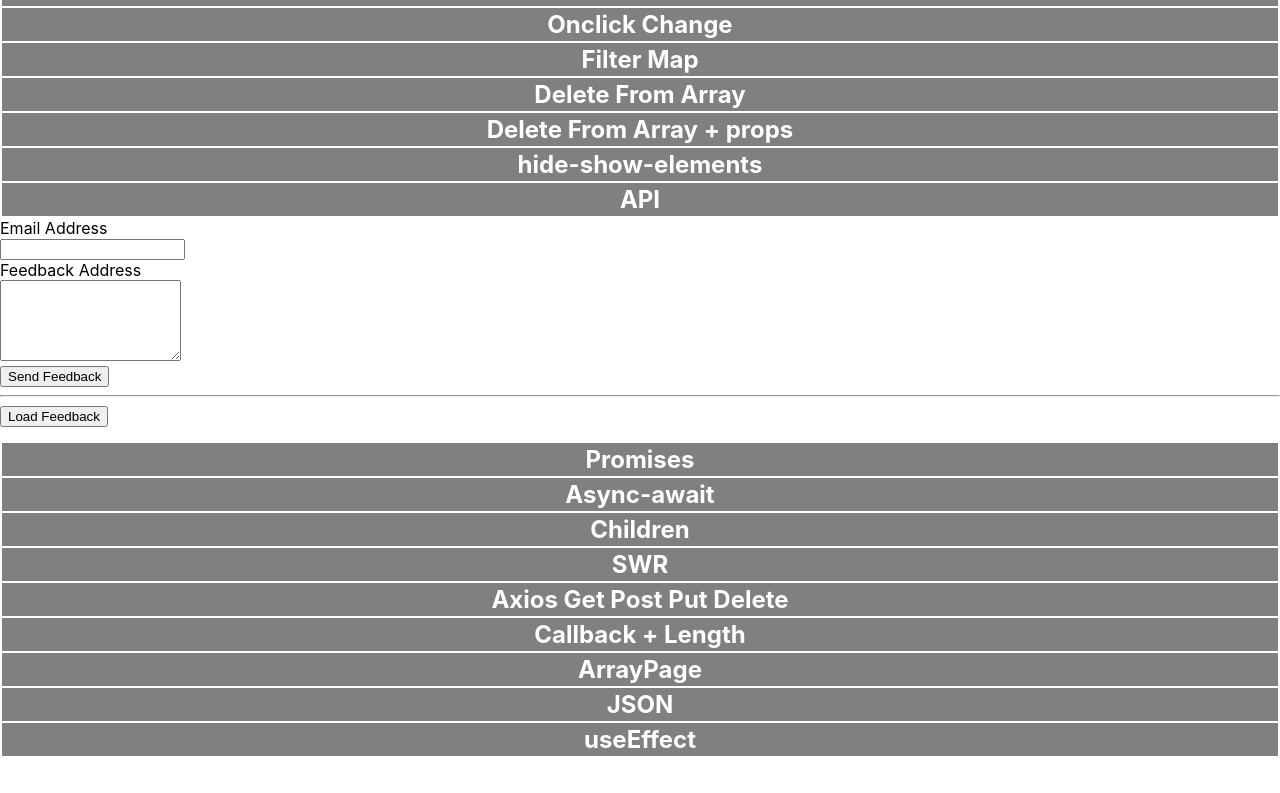
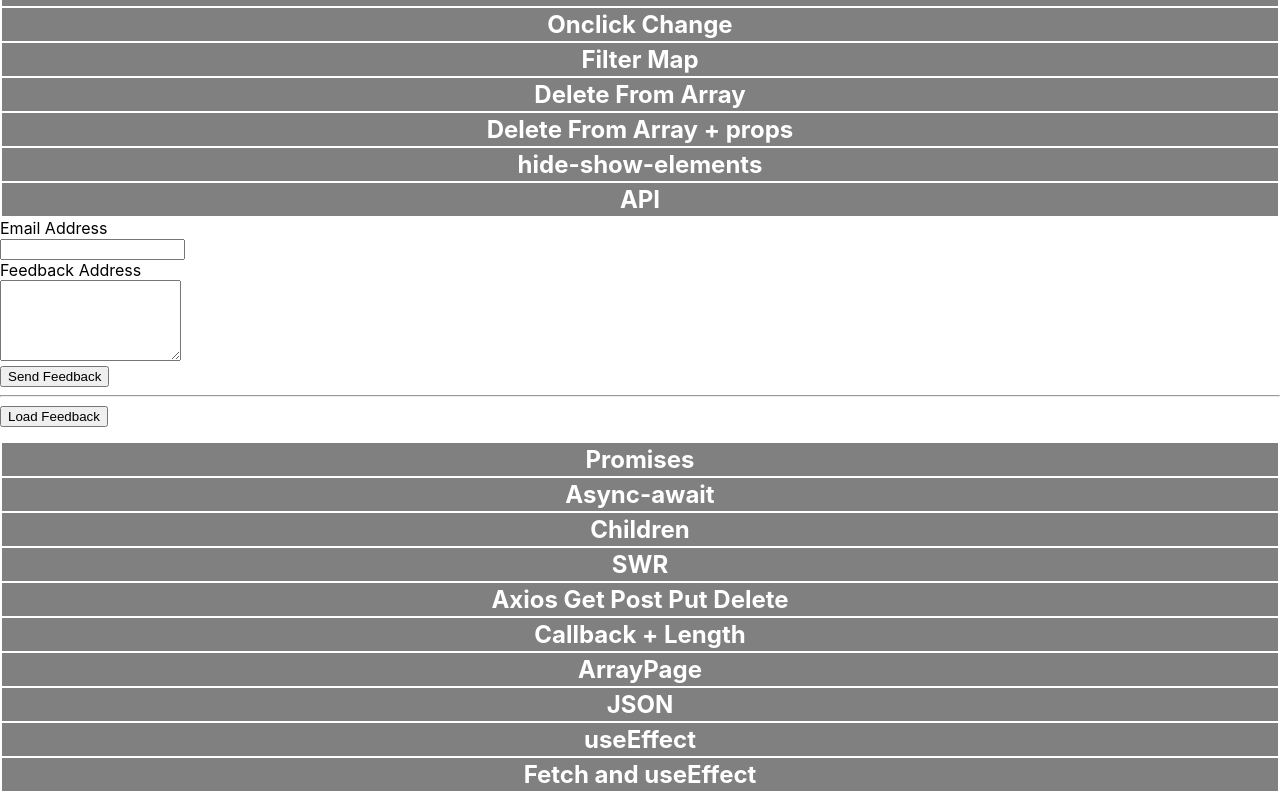
Before and after one commit to OleksiiPro1/next-js-all, a Next.js app: page / in a window 1280 px wide. Shown: the part 355-1148 px from the top of the page. Before the commit the page ends 1113 px from the top, so only its background shows below. Built offline with nearby package versions, Linux system fonts and the light colour scheme.

Commit message:
Fetch and useEffect

```diff
--- a/pages/index.js
+++ b/pages/index.js
@@ -389,6 +389,21 @@ export default function Home() {
             useEffect
           </h2>
         </Link>
+
+        <Link href="/fetch">
+          <h2
+            style={{
+              background: 'gray',
+              cursor: 'pointer',
+              textAlign: 'center',
+              color: 'white',
+              padding: 2,
+              margin: 2,
+            }}
+          >
+            Fetch and useEffect
+          </h2>
+        </Link>
       </div>
     </div>
   );
```
Also changed, not shown: pages/fetch/index.js (added, +13 -0 lines).
